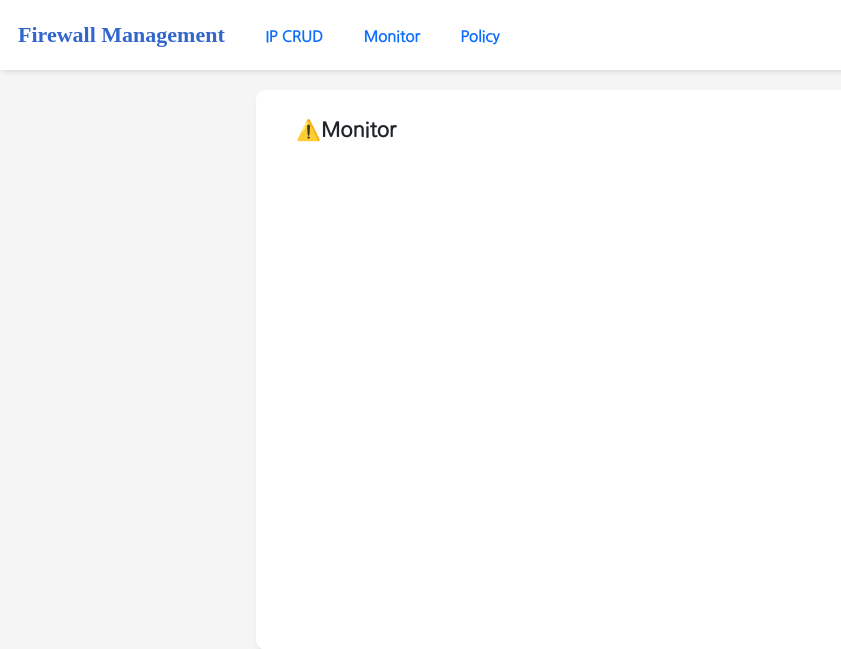
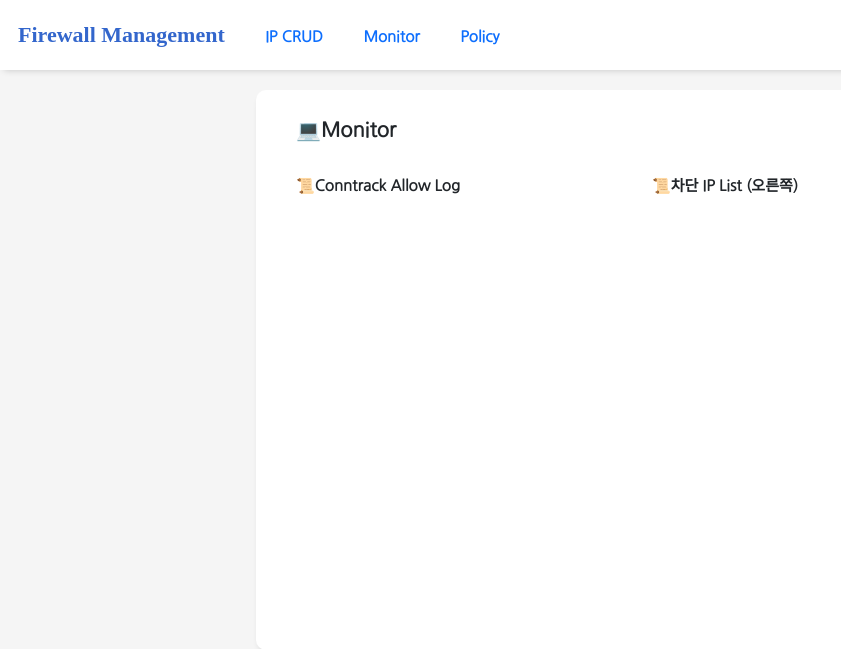
Before and after one commit to BoB12-sumin/iptablesGUI, a Flask app: template templates/monitor.html in a window 1280 px wide. Shown: the top 649 px of the page, without its empty margins (0-841 px from the left). Run offline with Flask 3, Linux system fonts and the light colour scheme; the template is opened without the code that fills it, so the values that code supplies are empty; some web fonts are replaced.

Commit message:
Feat: Conntrack

```diff
--- a/app.py
+++ b/app.py
@@ -2,26 +2,11 @@ from flask import Flask, render_template, request
 import re, subprocess
 # import time
 from flask import jsonify
+from api.ipfunc import get_blocked_ips, get_conntrack
 
 app = Flask(__name__)
 
 # blocked_ips = []
-
-def get_blocked_ips():
-    result = subprocess.run(["sudo", "iptables", "-nvL"], capture_output=True, text=True)
-    output = result.stdout
-
-    forward_chain = re.search(r'Chain FORWARD.*?Chain', output, re.DOTALL)
-    if not forward_chain:
-        return []
-
-    forward_chain_output = forward_chain.group(0)
-
-    ips = re.findall(r'DROP\s+all\s+--\s+\*\s+\*\s+(\b\d{1,3}\.\d{1,3}\.\d{1,3}\.\d{1,3}\b)|ACCEPT\s+all\s+--\s+\*\s+\*\s+(\b\d{1,3}\.\d{1,3}\.\d{1,3}\.\d{1,3}\b)', forward_chain_output)
-
-    flat_ips = [ip for tuple in ips for ip in tuple if ip]
-
-    return flat_ips
 
 @app.route("/")
 def home():
@@ -30,7 +15,9 @@ def home():
 
 @app.route("/monitor")
 def monitor():
-    return render_template("monitor.html")
+    result=get_conntrack()
+
+    return render_template("monitor.html", logs=result)
 
 @app.route("/policy")
 def policy():
@@ -39,8 +26,6 @@ def policy():
 @app.route("/block_ip", methods=["POST"])
 def block_ip():
     ip_to_block = request.get_json()['ip']
-    # print("차단할 IP:", ip_to_block)
-    # blocked_ips.append(ip_to_block)
     subprocess.run(["sudo", "iptables", "-A", "FORWARD", "-s", ip_to_block, "-j", "DROP"])
     response = {'status': 'success', 'message': 'IP deleted'}
     return jsonify(response)
@@ -78,7 +63,5 @@ def edit_ip(old_index):
 
 
 
-
-
 if __name__ == "__main__":
     app.run(debug=True, threaded=True)
--- a/templates/index.html
+++ b/templates/index.html
@@ -28,7 +28,6 @@
                     }
                 });
         }
-
 
 
         function editIP(index) {
--- a/templates/monitor.html
+++ b/templates/monitor.html
@@ -36,9 +36,29 @@
     </nav>
     <div class="back-container">
         <div class="content-box">
-            <div class="result-box-title">⚠️Monitor</div>
+            <div class="result-box-title">💻Monitor</div>
 
             <div class="result-box-contents">
+                <div class="row">
+                    <div class="col-md-6">
+
+                        <div class="sub-box-title">📜Conntrack Allow Log</div>
+                        <div class="row row-cols-1 row-cols-md-1 g-4">
+                            {% for log in logs %}
+                            <div>{{log}}</div>
+                            {% endfor %}
+                        </div>
+                    </div>
+
+
+                    <div class="col-md-6">
+                        <div class="sub-box-title">📜차단 IP List (오른쪽)</div>
+                        <div class="row row-cols-1 row-cols-md-3 g-4">
+
+                        </div>
+                    </div>
+                </div>
+                <br>
             </div>
         </div>
     </div>
```
Also changed, not shown: api/ipfunc.py (added, +48 -0 lines).
